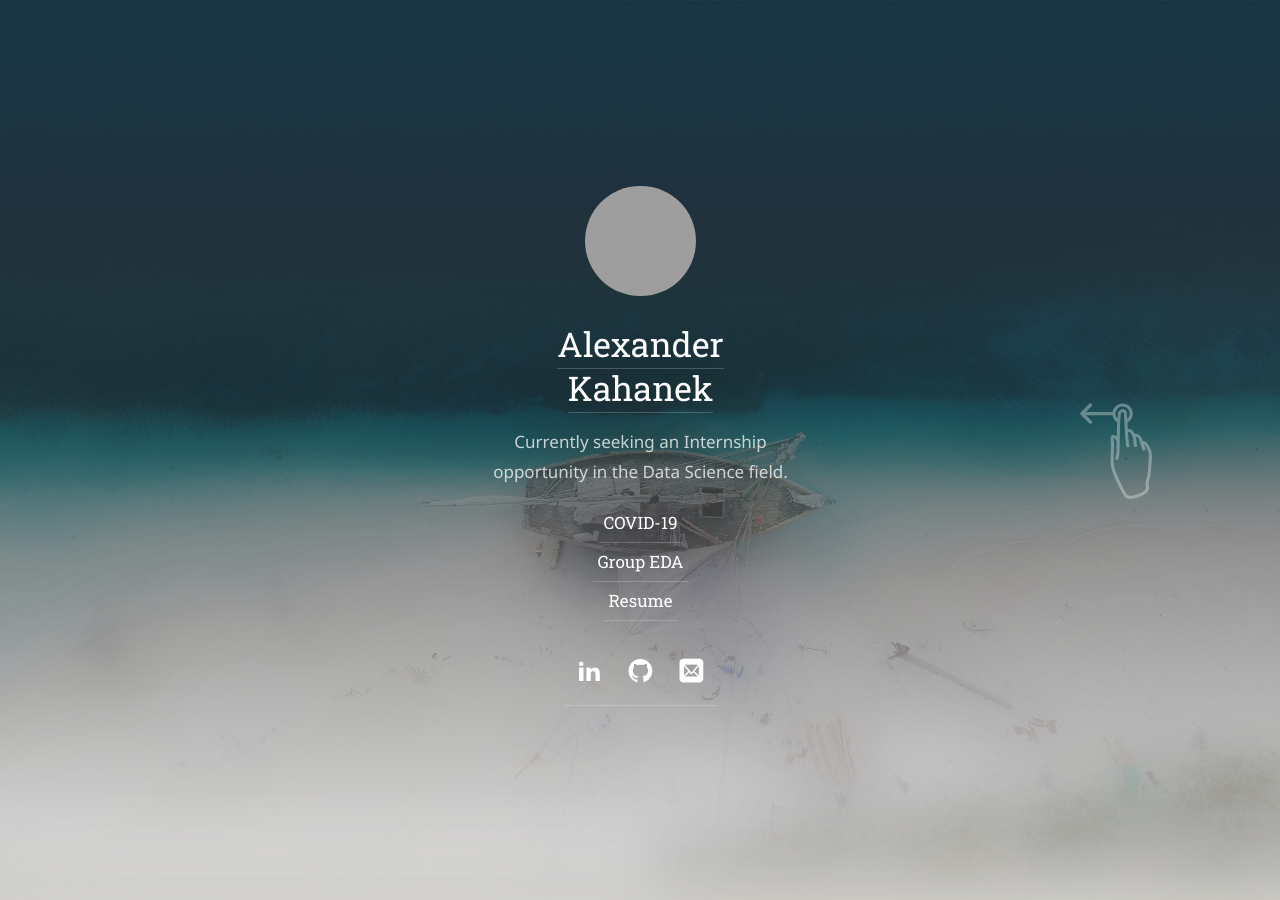
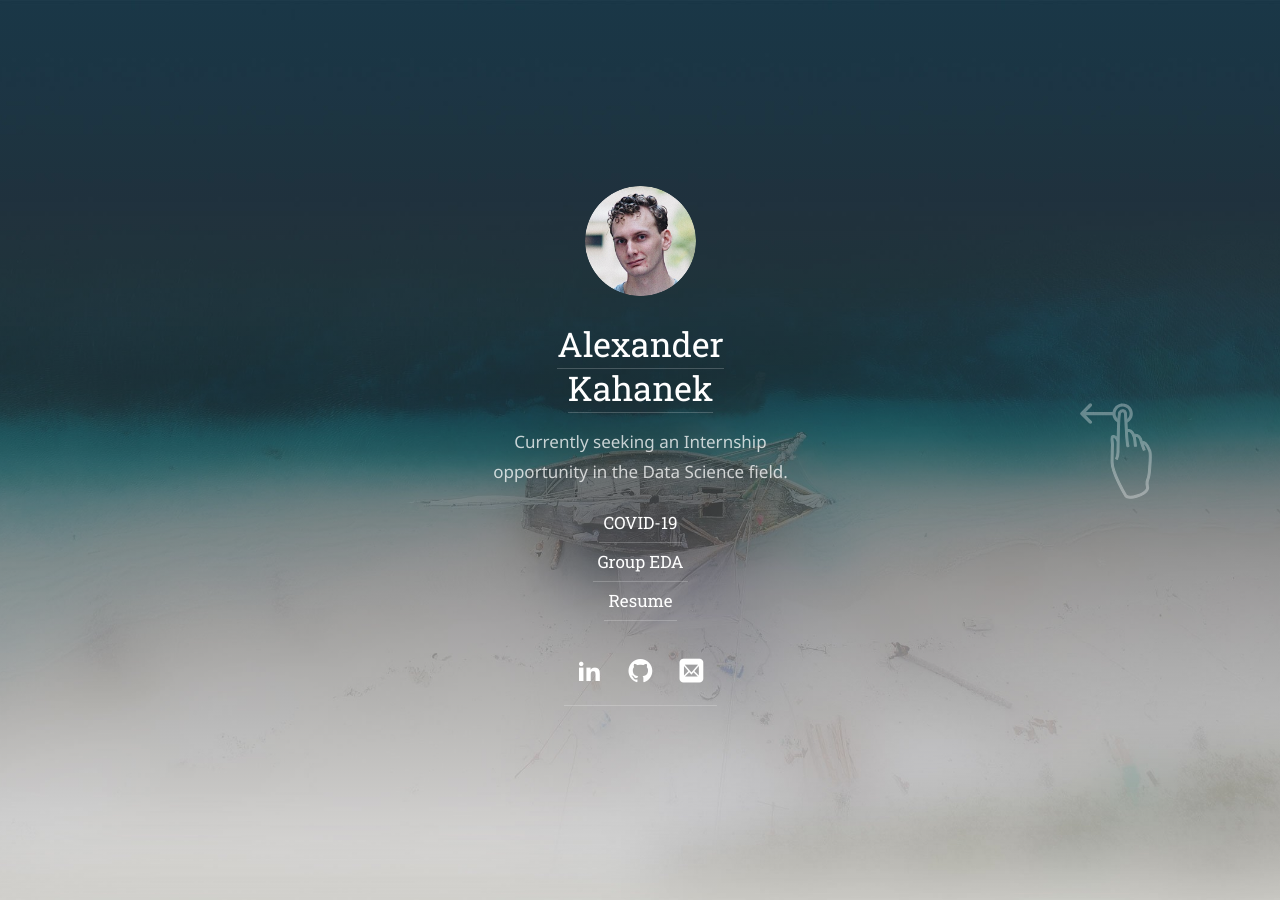
Before and after one commit to Alexander-Kahanek/Alexander-Kahanek.github.io, a Jekyll site: the page built from index.html, in a window 1280 px wide. Built offline with Jekyll 4.4.1, drawn with Linux system fonts in a browser that asks for light colours; some web fonts are replaced; the list of posts is cut into pages by our own code; grey boxes are pictures that could not be loaded.

Commit message:
Update _config.yml

```diff
--- a/_config.yml
+++ b/_config.yml
@@ -36,7 +36,7 @@ keywords:              []
 # A (square) logo for your site.
 # If provided, it will be shown at the top of the sidebar.
 # It also used by the `jekyll-seo-tag` plugin.
-logo:                  /assets/icons/me.jpg
+logo:                  /assets/icons/me.png
 
 # This should be the same author as first entry in `_data/authors.yml`.
 author:
```
